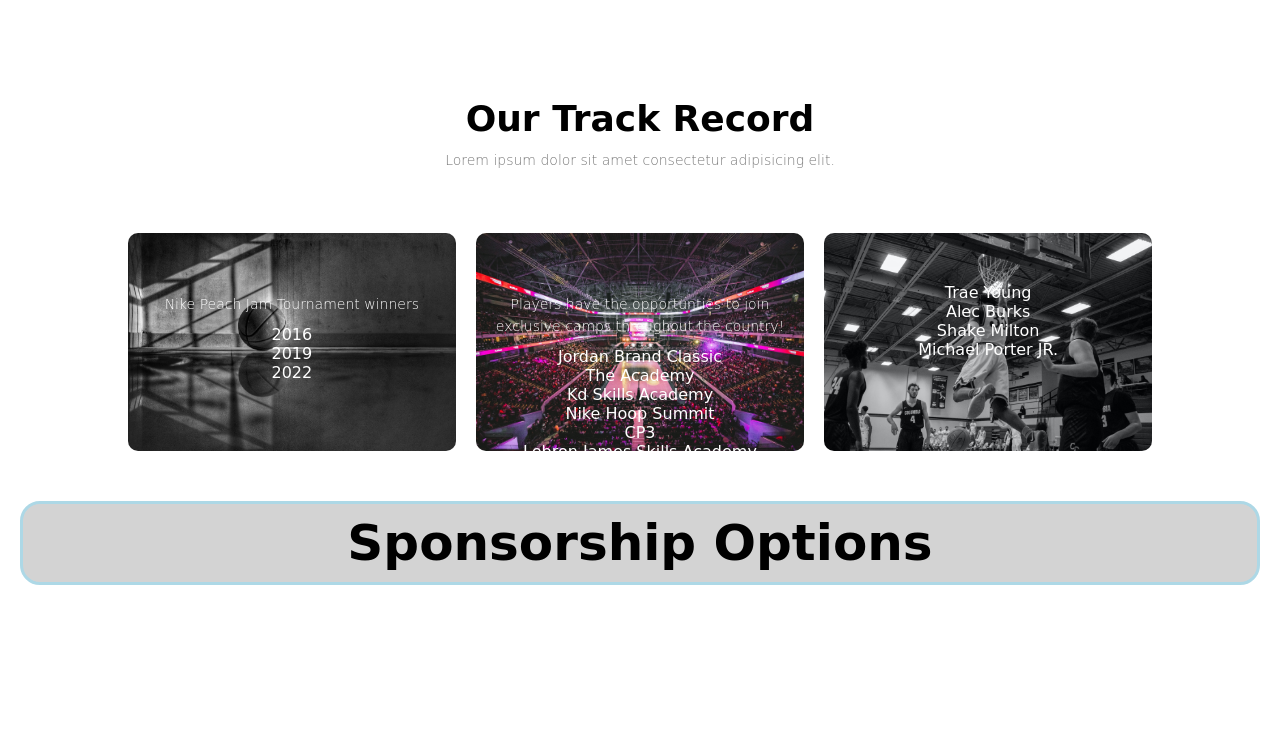
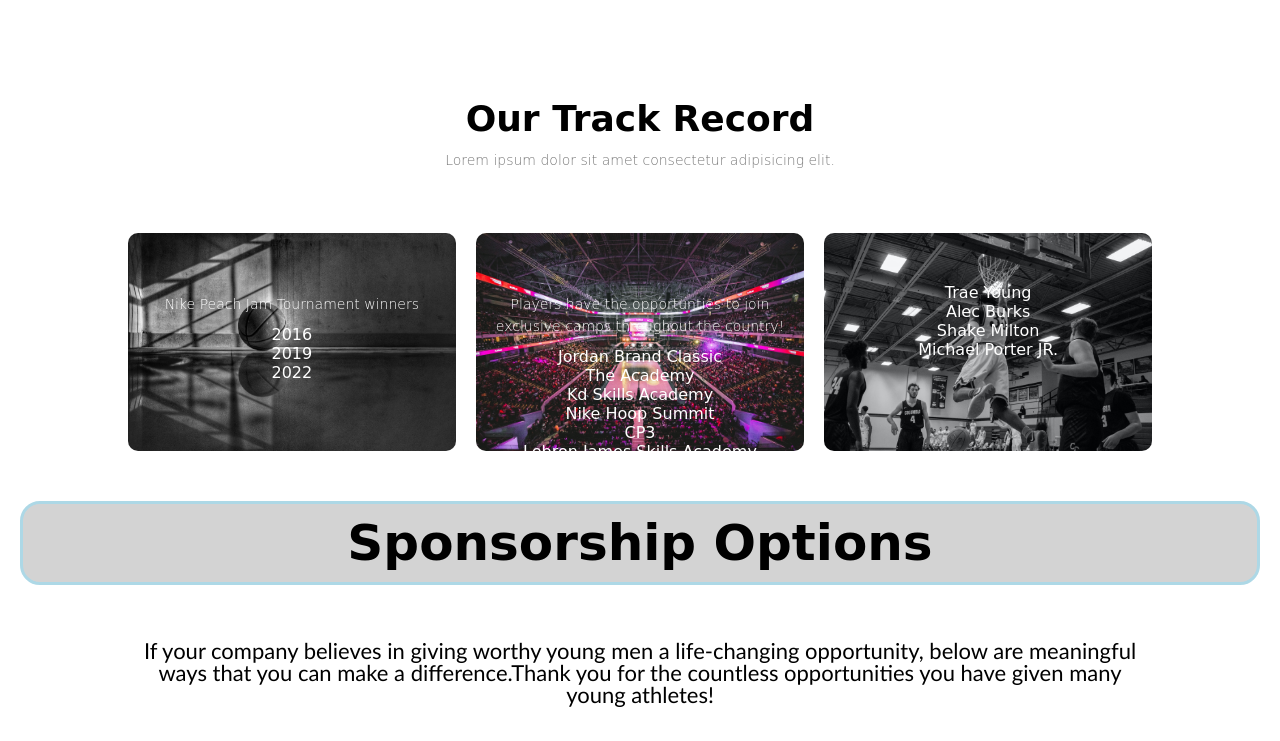
Before and after one commit to Dakota32Jones/AUU-Website, a plain HTML site: page index.html in a window 1280 px wide. Shown: the part 1204-1945 px from the top of the page. Before the commit the page ends 1809 px from the top, so only its background shows below. Drawn offline with Linux system fonts and the light colour scheme.

Commit message:
fixed styling to sponsor paragraph

```diff
--- a/index.html
+++ b/index.html
@@ -99,13 +99,12 @@
           <img src="./assets/images/unsplash.jpg" alt="" />
           <div class="layer">
             <h3>Championships</h3>
-            <p>Nike Peach Jam Tournament winners
+            <p>Nike Peach Jam Tournament winners</p>
             <ol>
               <li>2016</li>
               <li>2019</li>
               <li>2022</li>
             </ol>
-            </p>
           </div>
         </div>
 
@@ -113,7 +112,10 @@
           <img src="./assets/images/opportunities.jpg" alt="" />
           <div class="layer">
             <h3>Exclusive Opportunities</h3>
-            <p>Players have the opportunties to join exclusive camps throughout the country!
+            <p>
+              Players have the opportunties to join exclusive camps throughout
+              the country!
+            </p>
             <ul>
               <li>Jordan Brand Classic</li>
               <li>The Academy</li>
@@ -121,7 +123,7 @@
               <li>Nike Hoop Summit</li>
               <li>CP3</li>
               <li>Lebron James Skills Academy</li>
-              </ul> </p>
+            </ul>
           </div>
         </div>
 
@@ -129,7 +131,8 @@
           <img src="./assets/images/alumni.jpg" alt="" />
           <div class="layer">
             <h3>Aulumni</h3>
-            <ul><li>Trae Young</li>
+            <ul>
+              <li>Trae Young</li>
               <li>Alec Burks</li>
               <li>Shake Milton</li>
               <li>Michael Porter JR.</li>
@@ -146,6 +149,19 @@
       </div>
     </section>
 
+    <section>
+      <div class="sponsor-description">
+        <p>
+          If your company believes in giving worthy young men a life-changing
+          opportunity, below are meaningful ways that you can make a
+          difference.Thank you for the countless opportunities you have given
+          many young athletes!
+        </p>
+      </div>
+    </section>
+    <!-- sponsorship cards  -->
+    <section></section>
+
     <!-- Nav Link Javascript for Menu -->
     <script>
       var navLinks = document.getElementById("navLinks");
--- a/style.css
+++ b/style.css
@@ -233,7 +233,7 @@ h3 {
 .layer:hover h3 {
   bottom: 49%;
   opacity: 1;
-  padding-left: 450px;
+  padding-left: 405px;
   justify-content: center;
 }
 
@@ -266,3 +266,16 @@ h3 {
 .sponsor-title h1 {
   font-size: 50px;
 }
+
+.sponsor-description {
+  display: flex;
+  justify-content: center;
+}
+.sponsor-description p {
+  font-size: 22px;
+  font-family: "Gill Sans", "Gill Sans MT", Calibri, "Trebuchet MS", sans-serif;
+  margin: 25px;
+  color: black;
+  width: 80%;
+  text-align: center;
+}
```
Lines whose indentation alone changed are shown as unchanged.
